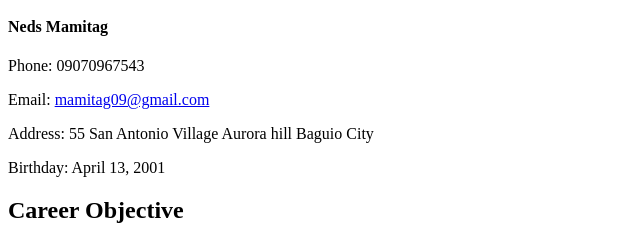
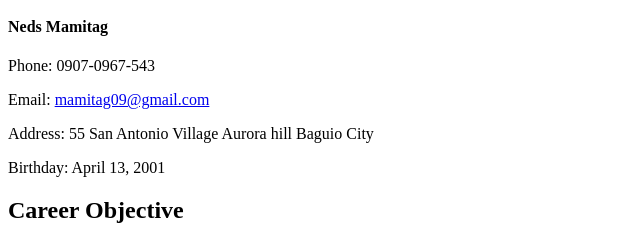
Before and after one commit to Neds001/Resume, a plain HTML site: page index.html in a window 1280 px wide. Shown: the part 366-599 px from the top of the page, 0-640 px from the left. Drawn offline with Linux system fonts and the light colour scheme.

Commit message:
Added Informations

```diff
--- a/index.html
+++ b/index.html
@@ -18,7 +18,7 @@
 	<img src="Neds.png" alt="Photo of Neds">
 	<h2>Personal Information</h2>
 	<h4>Neds Mamitag</h4>
-	<p>Phone: 09070967543</p>
+	<p>Phone: 0907-0967-543</p>
 	<p>Email: <a href="#">mamitag09@gmail.com</a></p>
 	<p>Address: 55 San Antonio Village Aurora hill Baguio City</p>
 	<p>Birthday: April 13, 2001</p>
```
